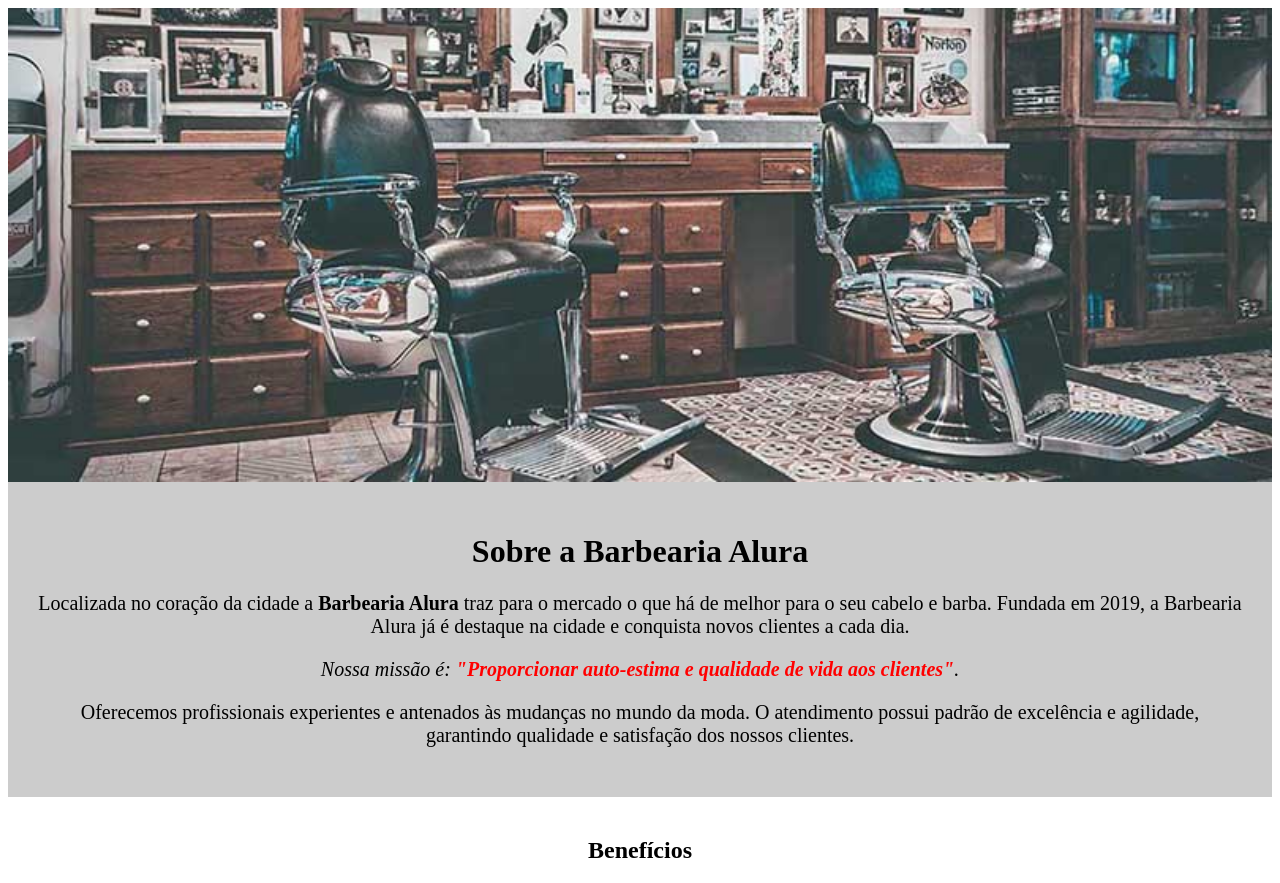
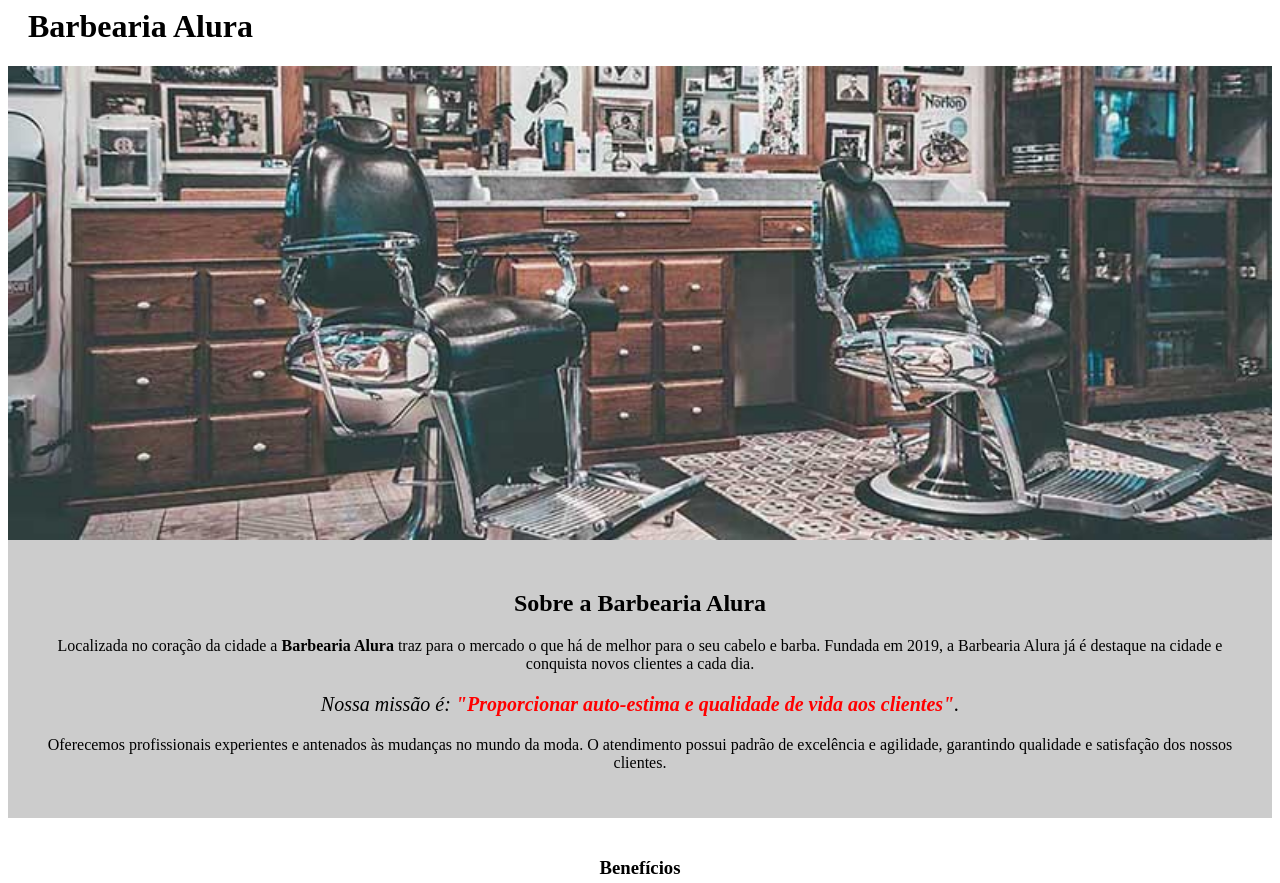
Before and after one commit to M1113R/Barbearia-Alura, a plain HTML site: page index.html in a window 1280 px wide. Shown: the top 883 px of the page. Drawn offline with Linux system fonts and the light colour scheme.

Commit message:
A primeira página WEB: parte 1 concluida

```diff
--- a/index.html
+++ b/index.html
@@ -9,9 +9,12 @@
 
 </head>
 <body>
+    <header>
+        <h1 class="titulo-principal">Barbearia Alura</h1>
+    </header>
     <img id="banner" src="/img/banner.jpg">
     <div class="principal">
-        <h1>Sobre a Barbearia Alura</h1>
+        <h2 class="titulo-centralizado">Sobre a Barbearia Alura</h2>
 
         <p>Localizada no coração da cidade a <strong>Barbearia Alura</strong> traz para o mercado o que há de melhor para o seu cabelo e barba. Fundada em 2019, a Barbearia Alura já é destaque na cidade e conquista novos clientes a cada dia.</p>
 
@@ -19,8 +22,9 @@
 
         <p>Oferecemos profissionais experientes e antenados às mudanças no mundo da moda. O atendimento possui padrão de excelência e agilidade, garantindo qualidade e satisfação dos nossos clientes.</p>
     </div>
+
     <div class="beneficios">
-        <h2>Benefícios</h2>
+        <h3 class="titulo-centralizado">Benefícios</h3>
 
         <ul>
             <li class="itens">Atendimento aos Cliente</li>
@@ -30,7 +34,6 @@
         </ul>
 
         <img src="/img/beneficios.jpg" class="imagembeneficios">
-
     </div>
 </body>
 </html>
--- a/styles/style.css
+++ b/styles/style.css
@@ -11,13 +11,16 @@ body {
     padding: 30px;
 }
 
-h1 {
+.titulo-principal {
+    padding-left: 20px;
+}
+
+.titulo-centralizado {
     text-align: center;
 }
 
 p {
     text-align: center;
-    font-size: 20px;
 }
 
 #missao {
@@ -37,10 +40,6 @@ em strong {
     padding: 20px;
 }
 
-h2 {
-    text-align: center;
-}
-
 ul {
     display: inline-block;
     vertical-align: top;
```
